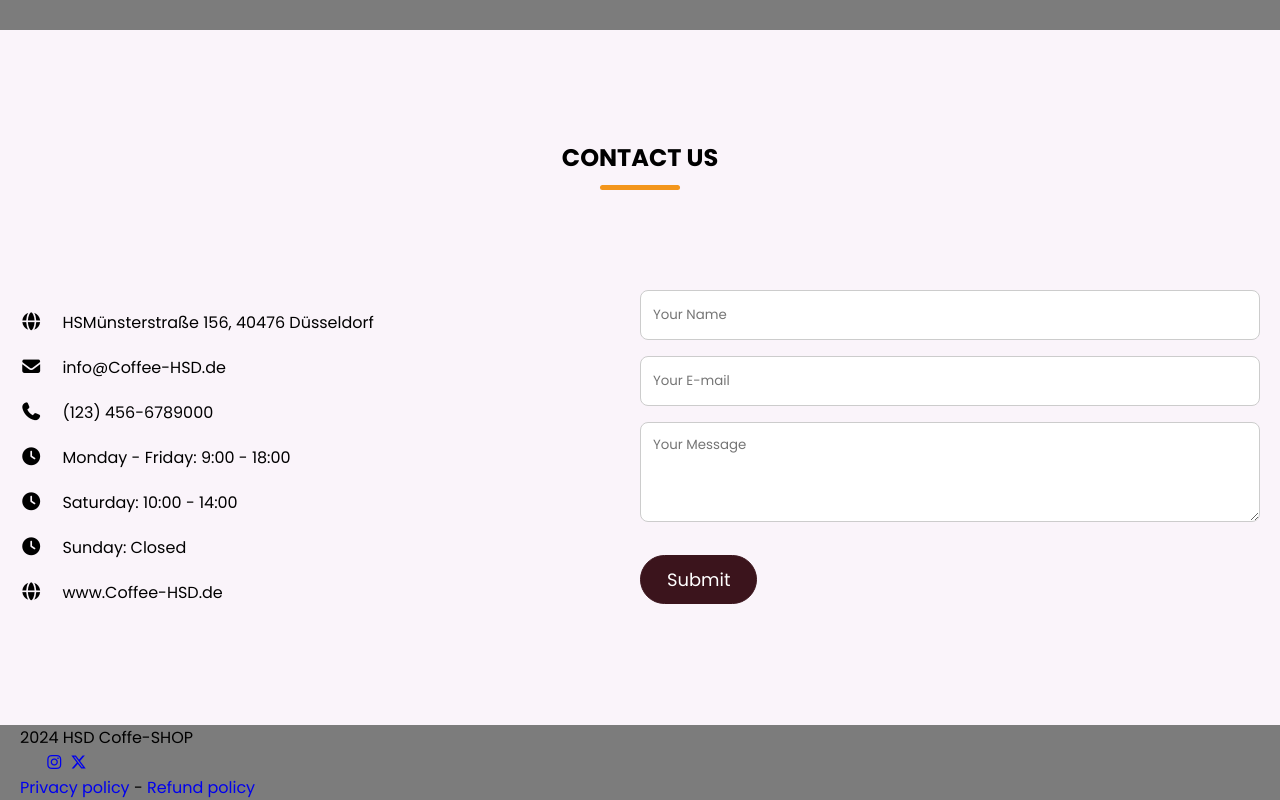
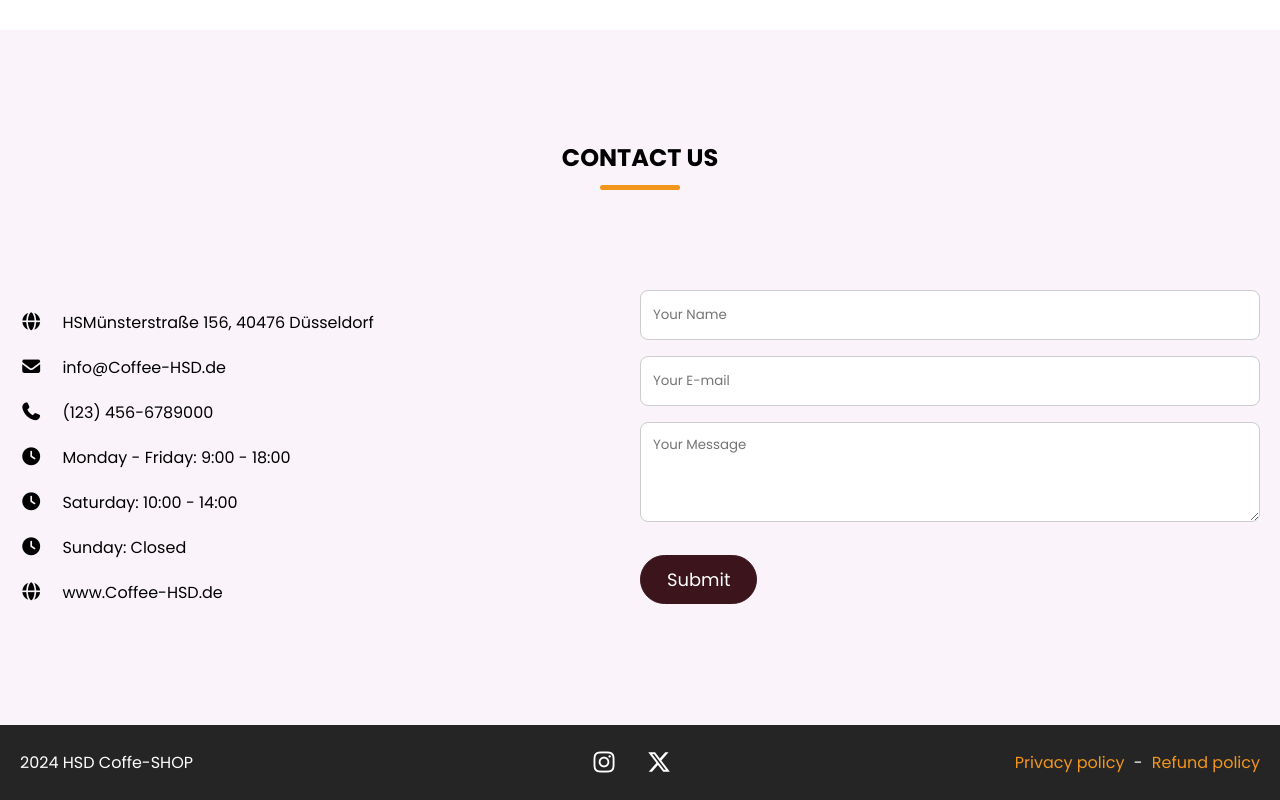
Before and after one commit to A7MADREFA3Y/webProHSD, a website built with webpack: page index.html in a window 1280 px wide. Shown: the part 4421-5221 px from the top of the page. Built offline with nearby package versions, Linux system fonts and the light colour scheme; some icons are missing; a web font is replaced by a local one.

Commit message:
added style to the footer

```diff
--- a/css/style.css
+++ b/css/style.css
@@ -1,9 +1,9 @@
 @import url('https://fonts.googleapis.com/css2?family=Miniver&family=Poppins:ital,wght@0,400;0,500;0,600;0,700;1,400&display=swap');
 
 /* for night working hours  */
-body{
+/* body{
   background: rgb(124, 124, 124);
-}
+} */
 
 * {
   margin: 0;
@@ -44,6 +44,9 @@ body{
   --site-max-width: 1300px;
 }
 
+/* html {
+  scroll-behavior: smooth;
+} */
 
 a {
   text-decoration: none;
@@ -302,6 +305,7 @@ header .navbar{
 }
 
 .testimonials-section .testimonial {
+  user-select: none;
   display: flex;
   padding: 35px ;
   text-align: center;
@@ -440,6 +444,43 @@ header .navbar{
   background: transparent;
 }
 
+/* Footer Section Styling */
+.footer-section {
+  padding: 20px 0;
+  background: var(--dark-color);
+}
+
+.footer-section .section-content {
+  display: flex;
+  align-items: center;
+  justify-content: space-between;
+}
+
+.footer-section :where(.copyright-text, .social-link, .policy-link) {
+  color: var(--white-color);
+  transition: 0.2s ease;
+}
+
+.footer-section .social-link-list {
+  display: flex;
+  gap: 25px;
+}
+
+
+.footer-section .social-link-list .social-link {
+  font-size: var(--font-size-l);
+}
+
+
+.footer-section .social-link-list .social-link:hover,
+.footer-section .policy-text .policy-link {
+  color: var(--secondary-color);
+}
+
+.footer-section .policy-text .separator {
+  margin: 0 5px;
+  color: var(--white-color);
+}
 
 /* 1024 screen size */
 @media screen and (max-width: 1024) {
@@ -523,8 +564,10 @@ header .navbar{
     justify-content: center;
   }
 
+
   .hero-section .hero-details :is(.subtitle, .description),
-  .about-section .about-detaills {
+  .about-section .about-detaills,
+  .contact-section .contact-form {
     max-width: 100%;
   }
 
@@ -540,7 +583,7 @@ header .navbar{
 
   .about-section .section-content {
     gap: 70px;
-    flex-direction: column;
+    flex-direction: column-reverse;
   }
 
   .about-section .about-image-wrapper .about-image {
@@ -597,4 +640,8 @@ header .navbar{
     display: none;
   }
 
+  .footer-section .section-content {
+   flex-direction: column;
+   gap: 20px;
+  }
 }
```
